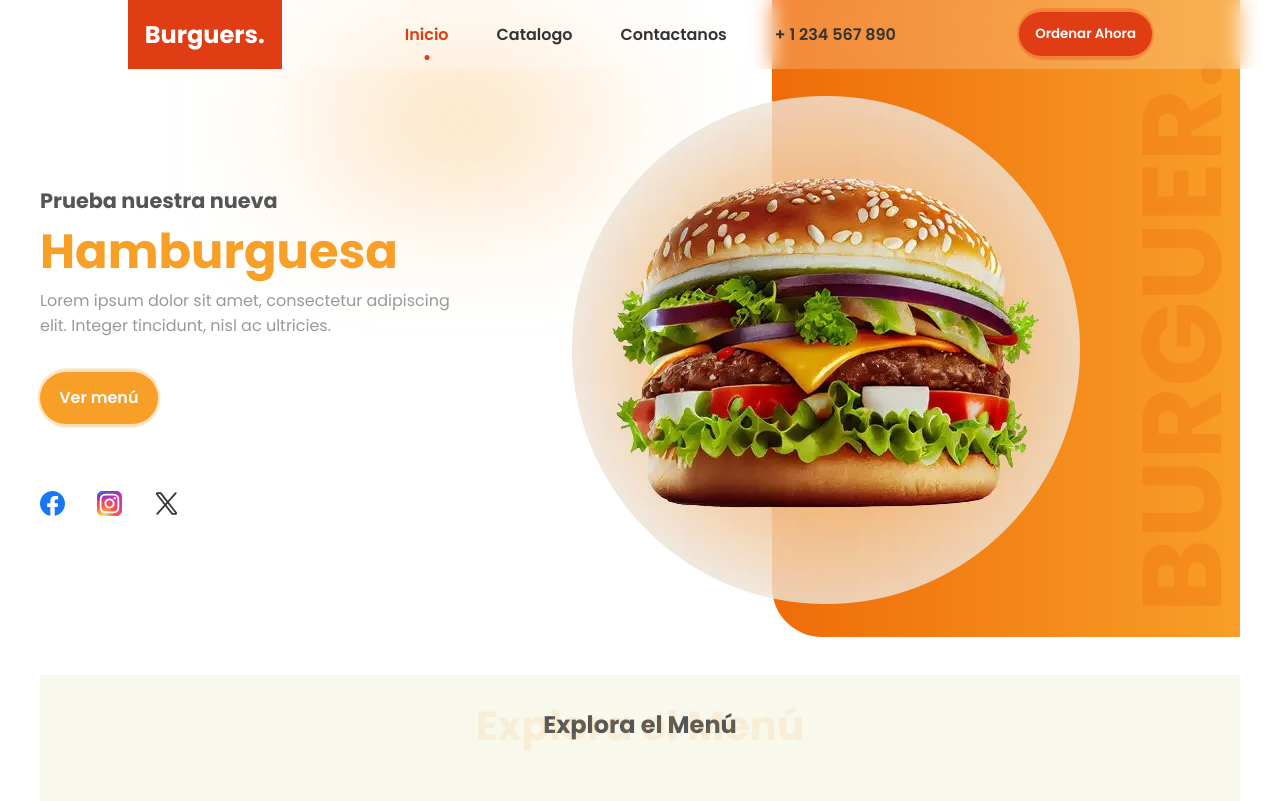
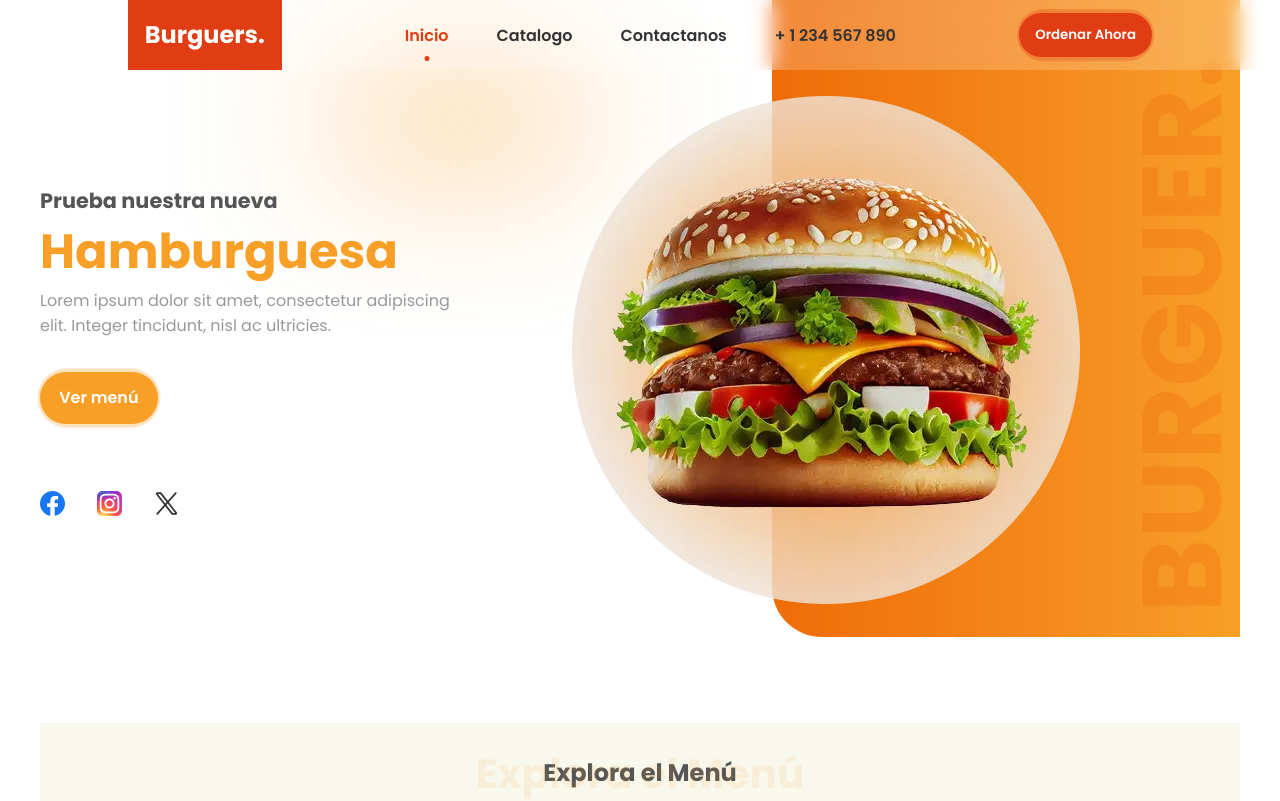
Before and after one commit to francisco-JGC/Gastronomic-Test, a React (Vite) app: page / in a window 1280 px wide. Shown: the top 801 px of the page. Built offline with nearby package versions, Linux system fonts and the light colour scheme.

Commit message:
style: Update page styles with flexbox layout and vertical gap

```diff
--- a/src/components/navbar/index.scss
+++ b/src/components/navbar/index.scss
@@ -10,6 +10,7 @@
   z-index: 100;
   backdrop-filter: blur(10px);
   background-color: rgba(255, 255, 255, 0.2);
+  height: 70px;
 
   &-logo {
     background-color: $secondary-color;
--- a/src/pages/catalogue/index.scss
+++ b/src/pages/catalogue/index.scss
@@ -1,3 +1,6 @@
 .catalogue-page {
   padding-top: 4em;
+  display: flex;
+  flex-direction: column;
+  gap: 3em;
 }
--- a/src/pages/contactus/index.scss
+++ b/src/pages/contactus/index.scss
@@ -1,3 +1,6 @@
 .contact-page {
   padding-top: 4em;
+  display: flex;
+  flex-direction: column;
+  gap: 3em;
 }
--- a/src/pages/home/index.scss
+++ b/src/pages/home/index.scss
@@ -1,3 +1,6 @@
 .home-page {
   padding-top: 4em;
+  display: flex;
+  flex-direction: column;
+  gap: 3em;
 }
```
